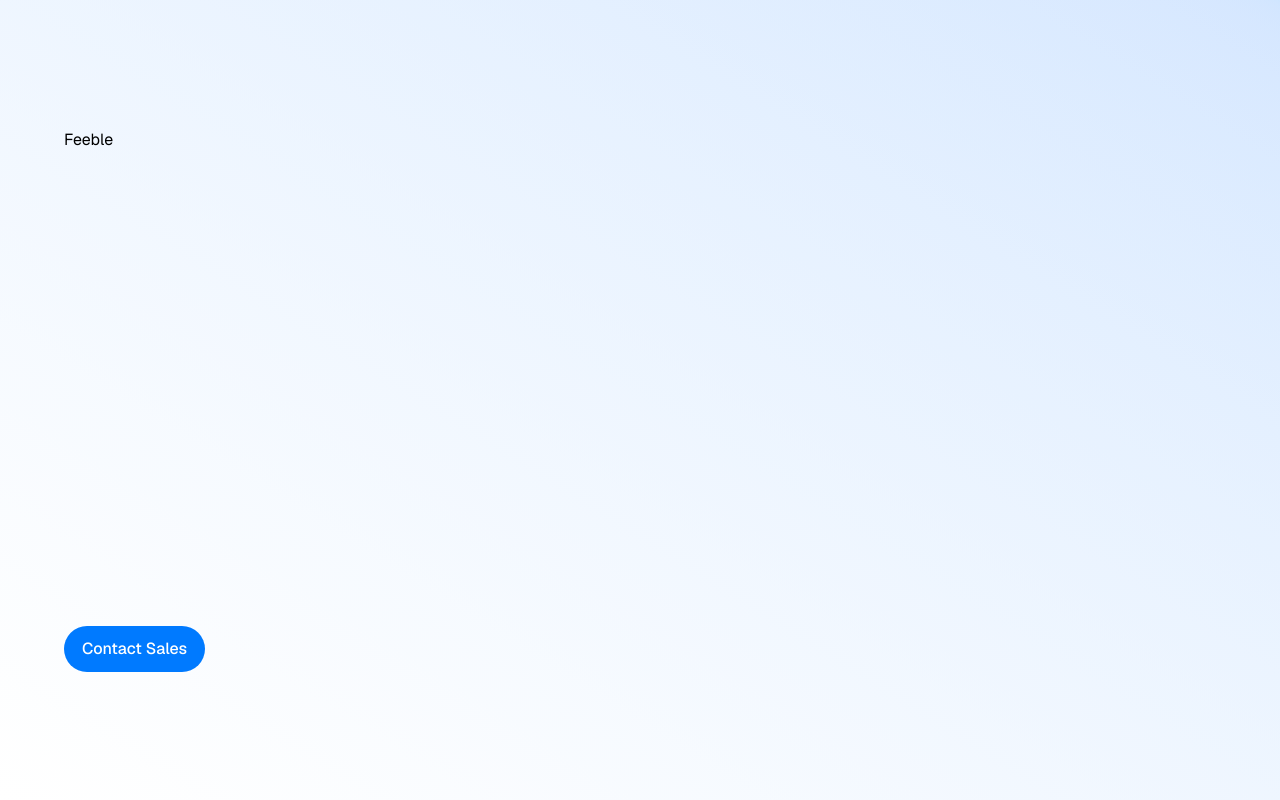
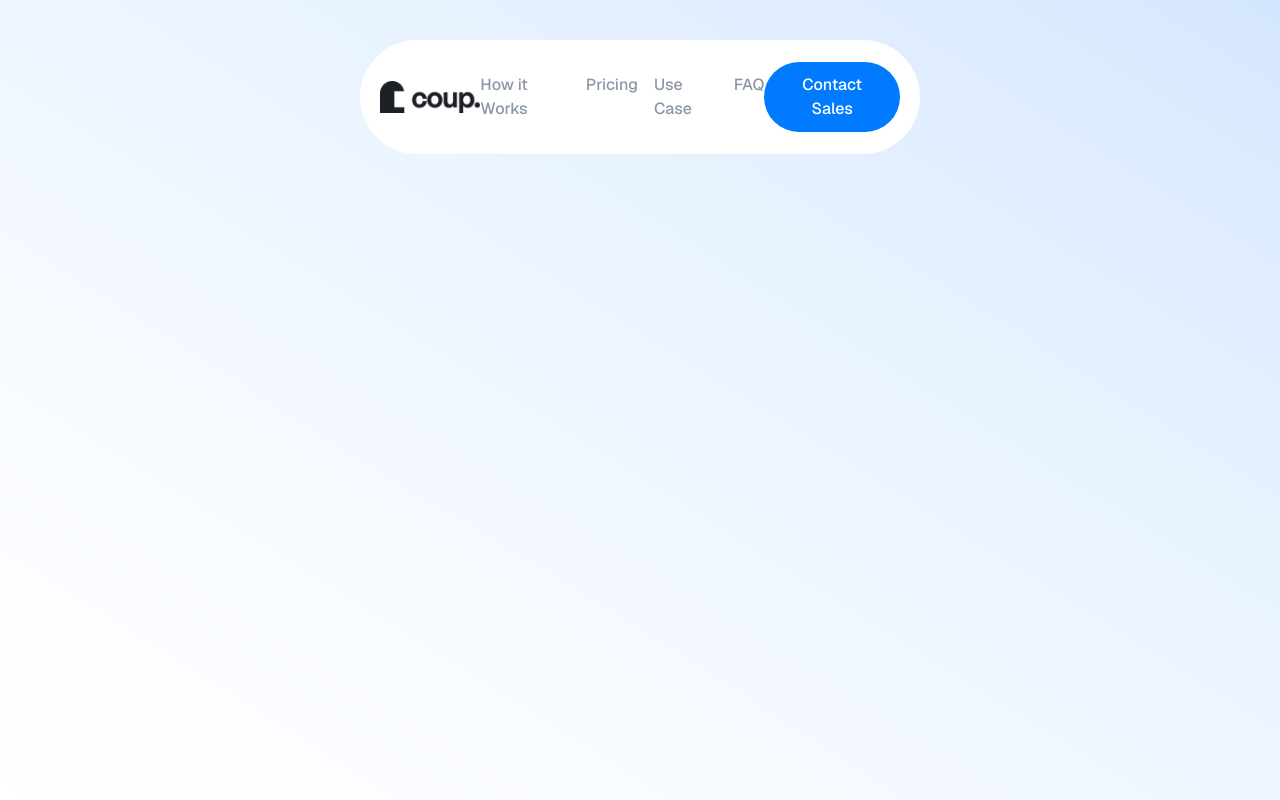
Before and after one commit to Buenohy/feeble, a Next.js app: page / in a window 1280 px wide. Built offline with nearby package versions, Linux system fonts and the light colour scheme.

Commit message:
feat: Header component

```diff
--- /dev/null
+++ b/src/app/components/core/header.tsx
@@ -0,0 +1,22 @@
+import Link from "next/link";
+import Button from "../ui/button";
+import Image from "next/image";
+
+export default function Header() {
+  return (
+    <header className="bg-background-feeble py-5.5 w-full rounded-full p-5">
+      <div className="flex items-center justify-between">
+        <Link href="/">
+          <Image src="/images/coup.png" alt="Coup Logo" width={106} height={34} />
+        </Link>
+        <nav className="flex gap-4">
+        <ul><Link href="/" className="text-gray-feeble font-medium text-base">How it Works</Link></ul>
+        <ul><Link href="/" className="text-gray-feeble font-medium text-base">Pricing</Link></ul>
+        <ul><Link href="/" className="text-gray-feeble font-medium text-base">Use Case</Link></ul>
+        <ul><Link href="/" className="text-gray-feeble font-medium text-base">FAQ</Link></ul>
+        </nav>
+        <Button />
+      </div>
+    </header>
+  )
+}
--- a/src/app/globals.css
+++ b/src/app/globals.css
@@ -13,6 +13,7 @@
 
   --color-background-feeble: #ffffff;
   --color-primary-feeble: #007AFF;
+  --color-gray-feeble: #8C97A8;
 }
 
 @media (prefers-color-scheme: dark) {
--- a/src/app/page.tsx
+++ b/src/app/page.tsx
@@ -1,11 +1,10 @@
-import Button from "./components/ui/button";
+import Header from "./components/core/header";
 
 export default function Home() {
   return (
     <div className="flex min-h-screen items-center justify-center font-sans bg-linear-to-bl from-primary-feeble/10 to-white/90">
-      <main className="flex min-h-screen w-full flex-col items-center justify-between py-32 px-16 bg-linear-to-bl from-primary-feeble/10 to-white/90 sm:items-start">
-        <h1 className="text-black">Feeble</h1>
-        <Button />
+      <main className="flex min-h-screen w-full flex-col items-center py-10 px-90 bg-linear-to-bl from-primary-feeble/10 to-white/90 sm:items-start">
+        <Header />
       </main>
     </div>
   );
```
Also changed, not shown: public/images/coup.png (added).
